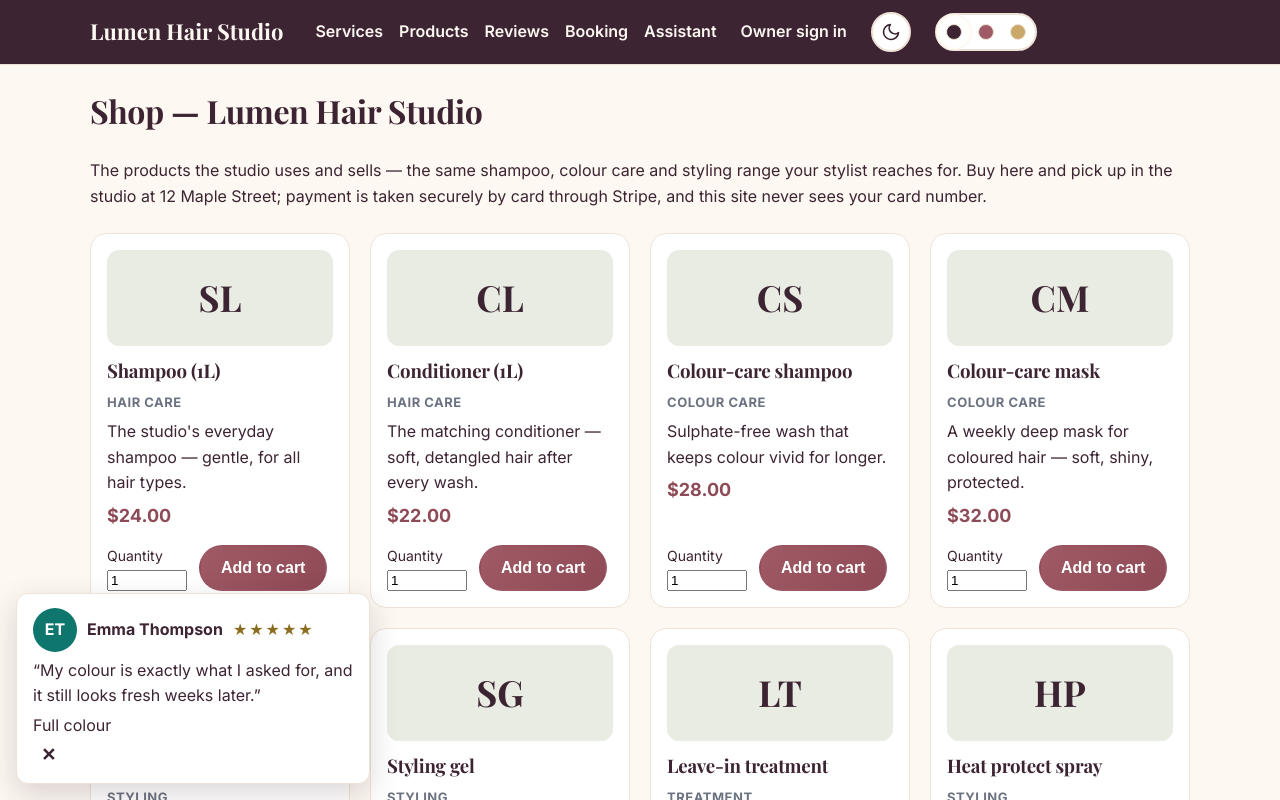
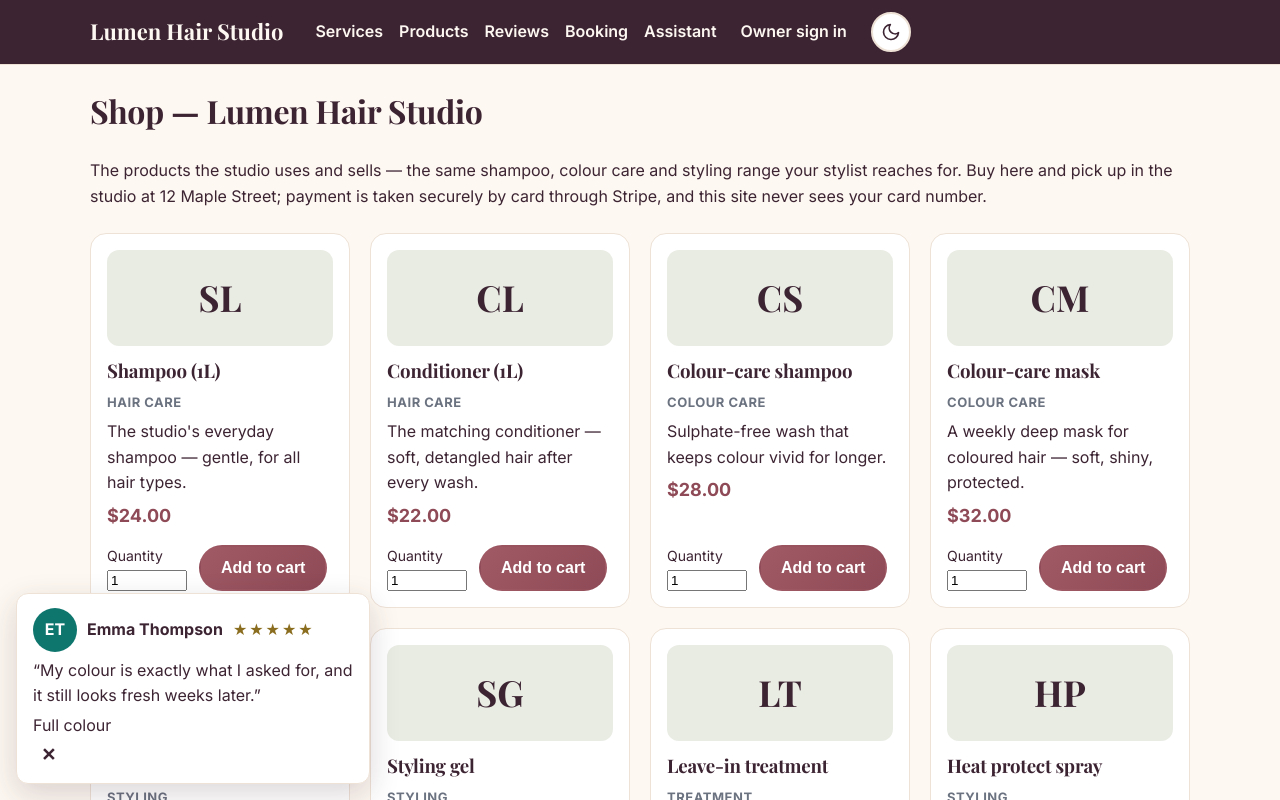
Before and after one commit to stevenleefa/ai-chatbot-site, a Next.js app: page /products in a window 1280 px wide. Shown: the top 800 px of the page. Built offline with nearby package versions, Linux system fonts and the light colour scheme; no server answers; a web font is replaced by a local one.

Commit message:
Hardcode header colours: plum in light mode, rose in dark mode (remove temporary switcher)

```diff
--- a/app/globals.css
+++ b/app/globals.css
@@ -79,22 +79,15 @@
      that could only grow, and the wrapped rows stretched apart
      into a huge cream gap at the top of the page. */
   --nav-height: 64px;
-  /* Header colour (components/HeaderColorSwitcher.tsx): the fixed
-     top nav's background + foreground. Default plum; the switcher
-     sets data-header on <html> (rose/gold override below). The
-     values are identical in light and dark mode — plum #3d2433 is
-     lighter than the dark page #221820, so it still reads as a band
-     there. Text pairs, computed with a relative-luminance script:
-     plum 13.26:1, rose 5.06:1, gold 6.20:1 (see ACCESSIBILITY.md). */
+  /* Header colour: the fixed top nav's background + foreground.
+     Light mode is plum #3d2433 with cream text (13.26:1); dark mode
+     is rose #a05a66 with white text (5.06:1) — see
+     :root[data-theme="dark"] below and ACCESSIBILITY.md. Both pairs
+     were computed with a relative-luminance script and pass
+     WCAG 2.1 AA. */
   --nav-bg: #3d2433;
   --nav-fg: #fdf8f1;
 }
-
-/* Header colour overrides (components/HeaderColorSwitcher.tsx):
-   the three swatches. Same values in light and dark mode. */
-:root[data-header="plum"] { --nav-bg: #3d2433; --nav-fg: #fdf8f1; }
-:root[data-header="rose"] { --nav-bg: #a05a66; --nav-fg: #ffffff; }
-:root[data-header="gold"] { --nav-bg: #c9a86a; --nav-fg: #3d2433; }
 
 @media (max-width: 640px) {
   :root {
@@ -116,6 +109,10 @@
 :root[data-theme="dark"] {
   color-scheme: dark;
   --cream: #221820;
+  /* Header colour: rose in dark mode (plum in light mode, above).
+     White on rose is 5.06:1. */
+  --nav-bg: #a05a66;
+  --nav-fg: #ffffff;
   --plum: #f2e7de;
   --sage: #2e3b2e;
   --surface: #2a1e27;
@@ -225,6 +222,15 @@ main { max-width: 1100px; margin: 0 auto; padding: 0 24px 48px; }
    brand and the nav links. Hover is the underline only, as above. */
 .site-nav-owner-link { color: var(--nav-fg); text-decoration: none; font-weight: 600; }
 .site-nav-owner-link:hover { text-decoration: underline; }
+/* Owner pills in the fixed nav (components/OwnerNav.tsx, signed-in
+   state): the rose gradient would disappear on the rose dark-mode
+   header, so in the header they use the header foreground as a
+   solid pill with the header background as the text instead.
+   Same pairs as the header text (13.26:1 light, 5.06:1 dark). */
+.site-nav .owner-nav a,
+.site-nav .owner-nav button { background: var(--nav-fg); color: var(--nav-bg); border-color: transparent; }
+.site-nav .owner-nav a:hover,
+.site-nav .owner-nav button:hover:not(:disabled) { background: var(--nav-fg); color: var(--nav-bg); filter: brightness(0.92); border-color: transparent; }
 
 .hero { position: relative; overflow: hidden; border-radius: 28px; margin: 20px 0 8px; min-height: 420px; display: flex; align-items: flex-end; color: white; box-shadow: 0 20px 50px rgba(61, 36, 51, 0.25); }
 .hero-img { position: absolute; inset: 0; width: 100%; height: 100%; object-fit: cover; animation: heroZoom 14s ease-out forwards; }
@@ -569,28 +575,6 @@ button:disabled { opacity: 0.6; cursor: default; }
 .theme-toggle:hover:not(:disabled) { background: var(--pill-bg); color: var(--plum); border-color: var(--hover-border); }
 .theme-toggle svg { width: 20px; height: 20px; }
 
-/* Header colour switcher (components/HeaderColorSwitcher.tsx):
-   TEMPORARY — three swatches in the fixed nav, next to the theme
-   toggle, so the owner can try the plum/rose/gold header live.
-   Delete with the component once a winner is picked and hardcoded.
-   The pill uses the surface/border like the theme toggle (a utility
-   control, not a brand button). Each dot carries its colour; the
-   1px border in --border keeps the plum dot readable on the dark
-   pill (plum on dark surface is nearly invisible without it).
-   The selected swatch gets a double ring — surface inside,
-   header-foreground outside — mirroring the :focus-visible double
-   ring: one colour cannot read on every header, but the outer ring
-   always contrasts with the header behind it, because --nav-fg on
-   --nav-bg is >= 4.5:1 by construction for all three colours. */
-.header-color-switcher { display: inline-flex; align-items: center; gap: 4px; padding: 3px; background: var(--surface); border: 2px solid var(--border); border-radius: 999px; }
-.header-color-switcher button { width: 28px; height: 28px; padding: 0; flex: none; display: inline-flex; align-items: center; justify-content: center; background: transparent; border: 2px solid transparent; border-radius: 50%; cursor: pointer; line-height: 1; }
-.header-color-switcher button:hover { background: var(--pill-bg); }
-.header-color-switcher button[aria-pressed="true"] { box-shadow: 0 0 0 2px var(--surface), 0 0 0 4px var(--nav-fg); }
-.header-color-dot { width: 14px; height: 14px; border-radius: 50%; border: 1px solid var(--border); }
-.header-color-switcher button[data-color="plum"] .header-color-dot { background: #3d2433; }
-.header-color-switcher button[data-color="rose"] .header-color-dot { background: #a05a66; }
-.header-color-switcher button[data-color="gold"] .header-color-dot { background: #c9a86a; }
-
 /* Alert banners that used to be inline styles (background #fff3cd, or
    rose error text) in the auth/admin/leads/orders pages. Same colours
    in light mode; the variables flip in dark mode. */
--- a/app/layout.tsx
+++ b/app/layout.tsx
@@ -14,15 +14,6 @@ import { business } from "@/lib/business";
 // is for this attribute, which the script sets before React hydrates.
 const THEME_SCRIPT = `(function(){try{var t=localStorage.getItem("lumen-theme");if(t!=="dark"&&t!=="light"){t=window.matchMedia("(prefers-color-scheme: dark)").matches?"dark":"light";}document.documentElement.setAttribute("data-theme",t);}catch(e){document.documentElement.setAttribute("data-theme","light");}})();`;
 
-// Pre-paint header-colour script: same pattern as the theme script,
-// for the temporary header-colour switcher
-// (components/HeaderColorSwitcher.tsx). Reads the saved choice
-// ("lumen-header", "plum" | "rose" | "gold", default plum) and sets
-// data-header on <html> BEFORE first paint, so the header never
-// flashes the wrong colour. Delete with the switcher once a winner
-// is picked and hardcoded in app/globals.css.
-const HEADER_SCRIPT = `(function(){try{var h=localStorage.getItem("lumen-header");if(h!=="plum"&&h!=="rose"&&h!=="gold"){h="plum";}document.documentElement.setAttribute("data-header",h);}catch(e){document.documentElement.setAttribute("data-header","plum");}})();`;
-
 const display = Playfair_Display({ subsets: ["latin"], variable: "--font-display" });
 const bodyFont = Inter({ subsets: ["latin"], variable: "--font-body" });
 
@@ -36,7 +27,6 @@ export default function RootLayout({ children }: { children: ReactNode }) {
     <html lang="en" suppressHydrationWarning>
       <head>
         <script dangerouslySetInnerHTML={{ __html: THEME_SCRIPT }} />
-        <script dangerouslySetInnerHTML={{ __html: HEADER_SCRIPT }} />
       </head>
       <body className={`${display.variable} ${bodyFont.variable}`}>
         <a className="skip-link" href="#main-content">
--- a/components/SiteNav.tsx
+++ b/components/SiteNav.tsx
@@ -1,7 +1,6 @@
 import Link from "next/link";
 import OwnerNav from "./OwnerNav";
 import ThemeToggle from "./ThemeToggle";
-import HeaderColorSwitcher from "./HeaderColorSwitcher";
 import { getSiteSettings } from "@/lib/site-settings";
 
 // Fixed top navigation, rendered from app/layout.tsx so it is on
@@ -29,11 +28,6 @@ export default async function SiteNav() {
         </nav>
         <OwnerNav />
         <ThemeToggle />
-        {/* TEMPORARY header-colour switcher (plum/rose/gold) so the
-            owner can try each header live and pick a winner; see
-            components/HeaderColorSwitcher.tsx. Delete with it once
-            a winner is picked and hardcoded. */}
-        <HeaderColorSwitcher />
       </div>
     </header>
   );
```
Also changed, not shown: 1 other file (tests, documents, lock files or other folders).
